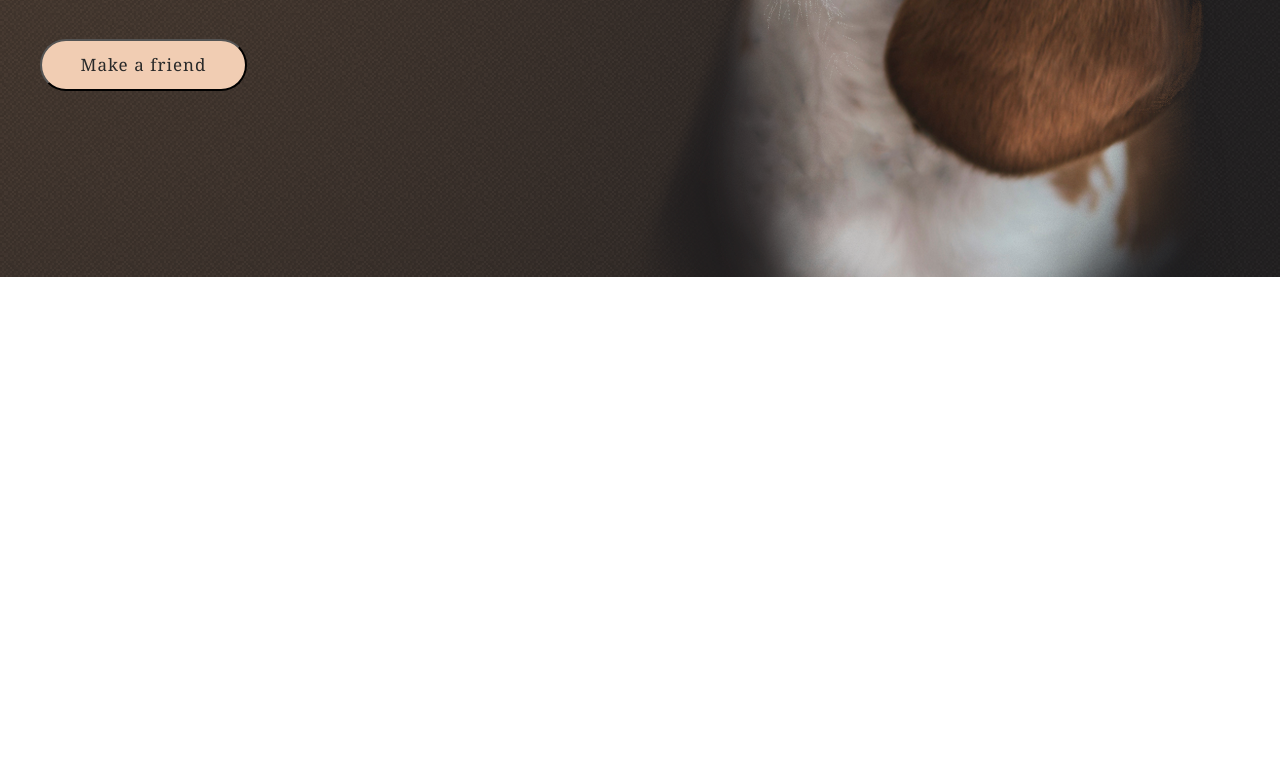
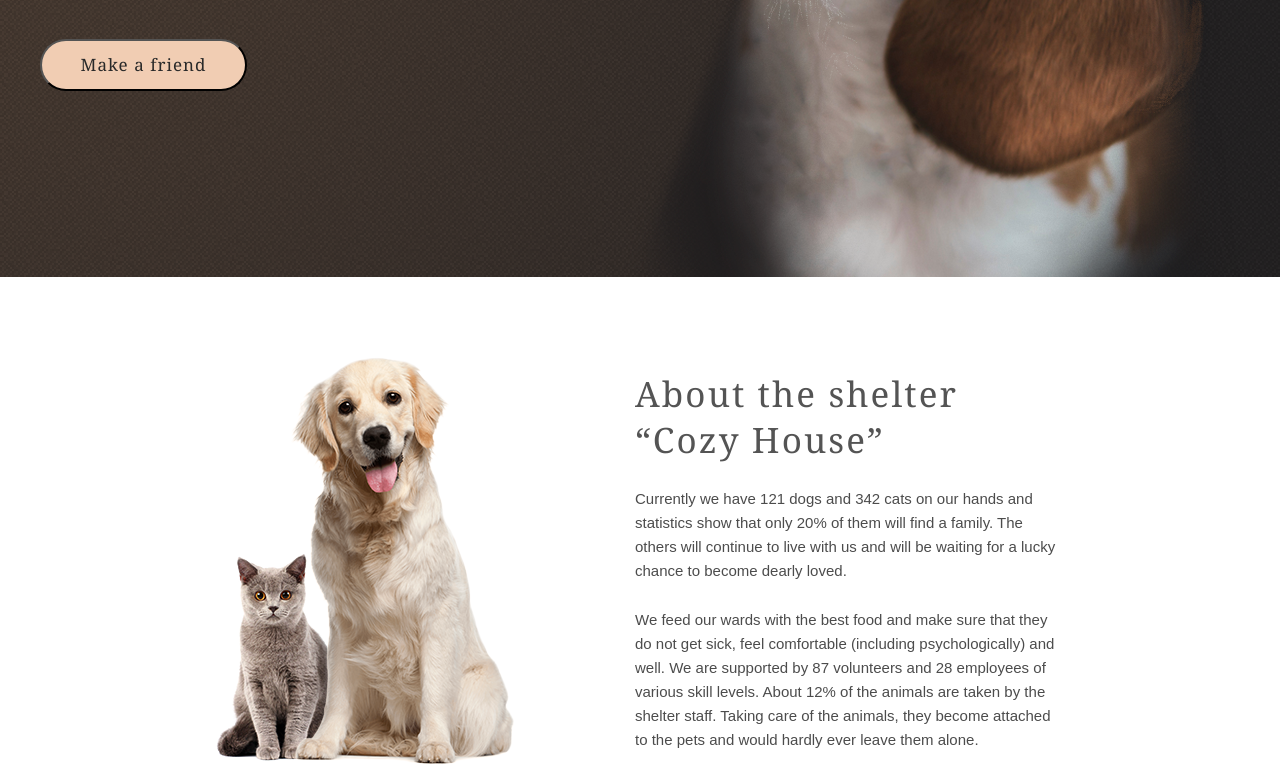
Before and after one commit to Alexandr-Lys/rsschool-cv, a plain HTML site: page shelter/pages/main/index.html in a window 1280 px wide. Shown: the part 631-1400 px from the top of the page. Before the commit the page ends 912 px from the top, so only its background shows below. Drawn offline with Linux system fonts and the light colour scheme.

Commit message:
feat: add about

```diff
--- a/shelter/pages/main/index.html
+++ b/shelter/pages/main/index.html
@@ -37,10 +37,14 @@
         </div>
 
         <div class="about">
-            <div class="about__content">
-
+            <div class="about__content-img">
+                <img src="../../assets/images/about-pets.png" alt="">
             </div>
-            <div class="about__content"></div>
+            <div class="about__content-text">
+                <h3>About the shelter “Cozy House”</h3>
+                <p>Currently we have 121 dogs and 342 cats on our hands and statistics show that only 20% of them will find a family. The others will continue to live with us and will be waiting for a lucky chance to become dearly loved.</p>
+                <p>We feed our wards with the best food and make sure that they do not get sick, feel comfortable (including psychologically) and well. We are supported by 87 volunteers and 28 employees of various skill levels. About 12% of the animals are taken by the shelter staff. Taking care of the animals, they become attached to the pets and would hardly ever leave them alone.</p>
+            </div>
         </div>
 
     </div>
--- a/shelter/pages/main/style.css
+++ b/shelter/pages/main/style.css
@@ -3,12 +3,14 @@
     height: 908px;
     width: 100%;
     background-image: url(../../assets/images/noise_lines_transparent@2X.png), radial-gradient(100% 215.42% at 0% 0%, #5B483A 0%, #262425 100%)
+
 }
 
 .wrapper {
     position: absolute;
     width: 1200px;
     left: calc(50% - 1200px / 2);
+    height: auto;
 }
 
 .header {
@@ -23,7 +25,6 @@
 
 .logo__title {
     font-family: Georgia, serif;
-    font-style: normal;
     font-weight: 400;
     font-size: 31px;
     line-height: 110%;
@@ -64,11 +65,13 @@
     flex-flow: row wrap;
     align-items: stretch;
 }
-.nav-menu li{
+
+.nav-menu li {
     margin-left: 35px;
     list-style: none;
 }
-.nav-menu a{
+
+.nav-menu a {
     text-decoration: none;
     font-family: Arial, serif;
     font-style: normal;
@@ -77,22 +80,26 @@
     line-height: 160%;
     color: #CDCDCD;
 }
-.nav-menu__item_active{
+
+.nav-menu__item_active {
     border-bottom: 4px #F1CDB3 solid;
 }
-.start-screen{
+
+.start-screen {
     position: absolute;
     top: 180px;
     height: 728px;
     width: 1200px;
 }
+
 .start-screen__content {
     width: 310px;
     position: absolute;
     top: 163px;
 
 }
-.start-screen__content h1{
+
+.start-screen__content h1 {
     margin: 0;
 
     font-family: Georgia, serif;
@@ -102,7 +109,8 @@
     line-height: 57px;
     color: #FFFFFF;
 }
-.start-screen__content p{
+
+.start-screen__content p {
     display: block;
     width: 460px;
     margin: 42px 0;
@@ -114,7 +122,8 @@
     line-height: 160%;
     color: #CDCDCD;
 }
-.start-screen__content button{
+
+.start-screen__content button {
     background: #F1CDB3;
     border-radius: 100px;
     width: 207px;
@@ -129,8 +138,50 @@
     color: #292929;
 }
 
-.start-screen__img{
+.start-screen__img {
     position: absolute;
     top: 0;
     right: 0;
 }
+
+.about {
+    position: absolute;
+    top: 988px;
+    display: flex;
+    height: 408px;
+    width: 1200px;
+}
+.about__content-text{
+    width: 430px;
+    height: 380px;
+    position: absolute;
+    left: 595px;
+    bottom: 14px;
+}
+.about__content-text h3{
+    font-family: Georgia, serif;
+    font-style: normal;
+    font-weight: 400;
+    font-size: 35px;
+    line-height: 130%;
+    letter-spacing: 0.06em;
+    color: #545454;
+    width: 370px;
+    margin: 0;
+}
+.about__content-text p{
+    font-family: Arial, serif;
+    font-style: normal;
+    font-weight: 400;
+    font-size: 15px;
+    line-height: 160%;
+
+    color: #4C4C4C;
+    margin: 25px 0 0 0;
+
+}
+.about__content-img{
+    height: 408px;
+    position: absolute;
+    left: 175px;
+}
```
